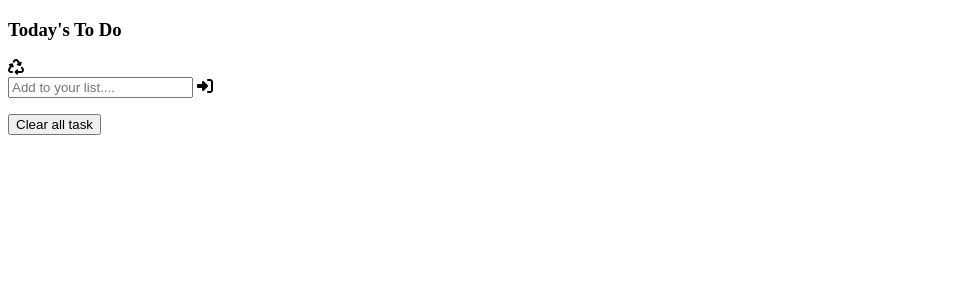
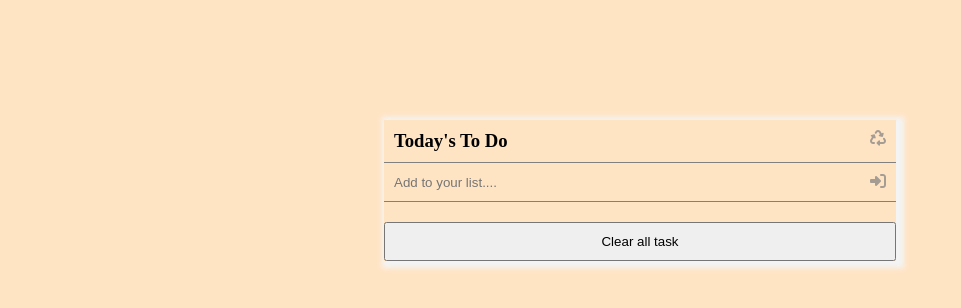
Before and after one commit to jheart-vic/Todos, a plain HTML site: page index.html in a window 1280 px wide. Shown: the whole page, without its empty margins (0-961 px from the left). Drawn offline with Linux system fonts and the light colour scheme.

Commit message:
update html with dist link to javascript file

```diff
--- a/index.html
+++ b/index.html
@@ -1 +1 @@
-<!doctype html><html lang="en"><head><meta charset="UTF-8"><meta http-equiv="X-UA-Compatible" content="IE=edge"><meta name="viewport" content="width=device-width,initial-scale=1"><title>Document</title><script src="https://kit.fontawesome.com/e1fe8e6842.js" crossorigin="anonymous"></script><script defer="defer" src="bundle.js"></script></head><body><div id="container"><div id="heading"><h3>Today's To Do</h3><span id="heading-span"><i class="fa fa-recycle" aria-hidden="true"></i></span></div><form id="form"><input id="task-input" placeholder="Add to your list...." required> <span id="input-span"><i class="fa fa-sign-in" id="add-btn" aria-hidden="true"></i></span></form><ul id="list-ul" class="list-wrapper"></ul><button type="submit" id="btn" class="clear-btn">Clear all task</button></div></body></html>
+<!doctype html><html lang="en"><head><meta charset="UTF-8"><meta http-equiv="X-UA-Compatible" content="IE=edge"><meta name="viewport" content="width=device-width,initial-scale=1"><title>Document</title><script src="https://kit.fontawesome.com/e1fe8e6842.js" crossorigin="anonymous"></script><script defer="defer" src="./dist/bundle.js"></script></head><body><div id="container"><div id="heading"><h3>Today's To Do</h3><span id="heading-span"><i class="fa fa-recycle" aria-hidden="true"></i></span></div><form id="form"><input id="task-input" placeholder="Add to your list...." required> <span id="input-span"><i class="fa fa-sign-in" id="add-btn" aria-hidden="true"></i></span></form><ul id="list-ul" class="list-wrapper"></ul><button type="submit" id="btn" class="clear-btn">Clear all task</button></div></body></html>
```
